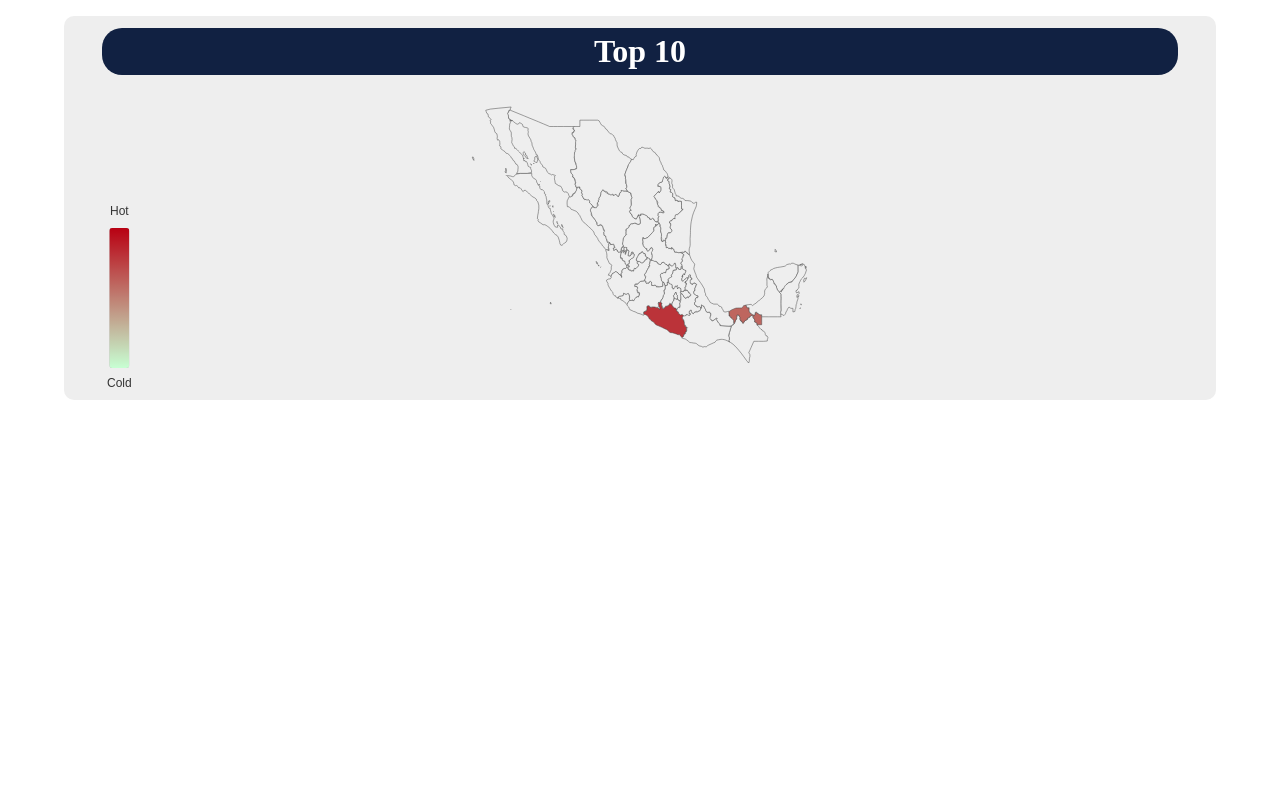
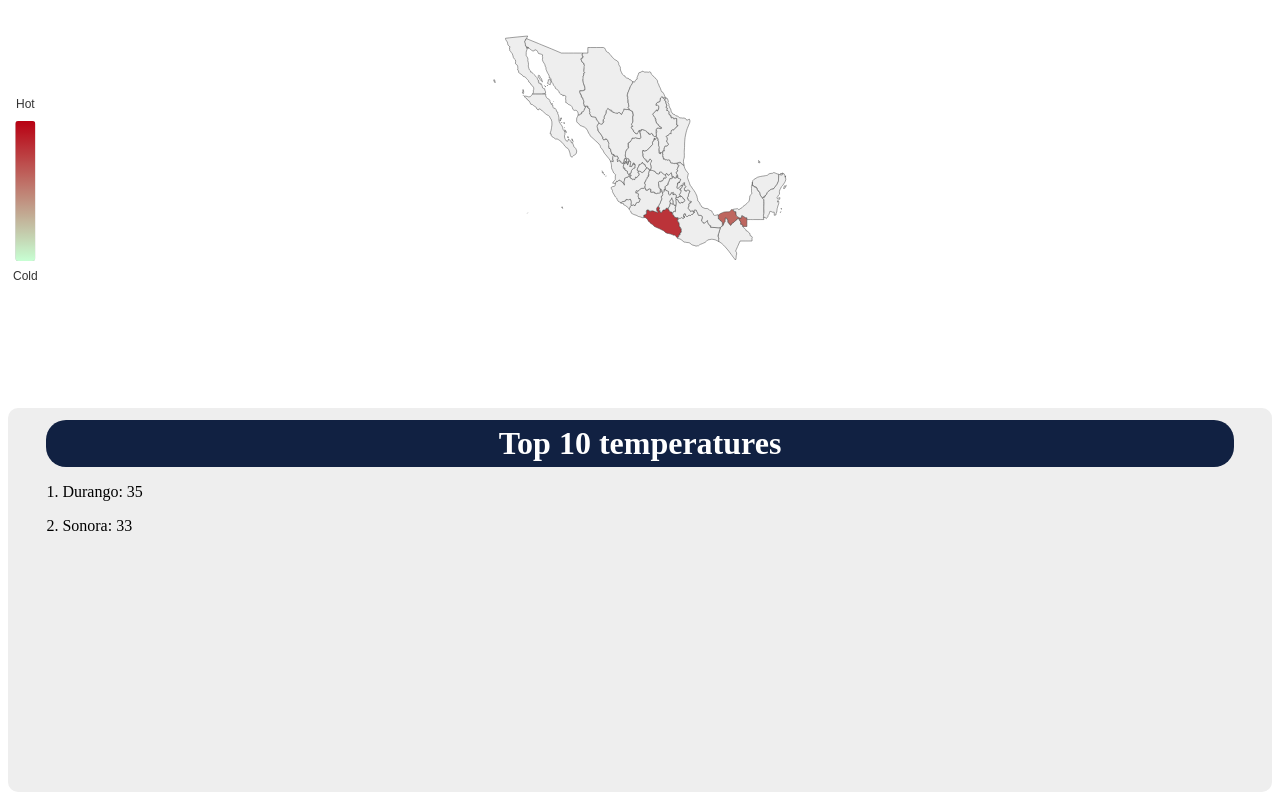
Before and after one commit to AroLeaf/wae-modelo, a Vue app in the folder project/: page / in a window 1280 px wide. Built offline with nearby package versions, Linux system fonts and the light colour scheme.

Commit message:
Top10 is toegevoegd

```diff
--- a/project/src/App.vue
+++ b/project/src/App.vue
@@ -1,7 +1,36 @@
 <script setup>
-import Top10 from './components/Top10.vue'
+import MexicoMap from './components/MexicoMap.vue'
+import Top10 from './components/Top10.vue';
 </script>
 
 <template>
-  <Top10/>
+  <MexicoMap/>
+  <div class="dataContainer">
+    <h1>Top 10 temperatures</h1>
+    <top10/>
+  </div>
 </template>
+
+<style>
+h1 {
+  background-color: rgb(17, 33, 66);
+  color: white;
+  padding: 5px;
+  border-radius: 20px;
+  text-align: center;
+  margin: 0;
+}
+
+div.dataContainer {
+  background-color: rgb(238, 238, 238);
+  border-radius: 10px;
+  padding: 1.5vh 3vw;
+  height: 45vh;
+}
+
+.data {
+  background-color: rgb(238, 238, 238);
+  color: rgb(17, 33, 66);
+  padding: 20px;
+}
+</style>
--- /dev/null
+++ b/project/src/components/MexicoMap.vue
@@ -0,0 +1,39 @@
+<script setup>
+import { ref } from 'vue'
+
+const chartOptions = ref({
+  tooltip: {
+    trigger: 'item',
+    formatter: '{b}<br/>Temperature: {c}°C'
+  },
+  visualMap: {
+    min: -10,
+    max: 40,
+    left: 'left',
+    top: 'bottom',
+    text: ['Hot', 'Cold'],
+    inRange: {
+      color: ['#c7ffd3', '#b80012']
+    },
+  },
+  series: [
+    {
+      name: 'Temperature',
+      type: 'map',
+      map: 'Mexico',
+      nameProperty: 'state_name',
+      label: {
+        show: false
+      },
+      data: [
+        { name: 'Guerrero', value: 30 },
+        { name: 'Tabasco', value: 20 }
+      ]
+    }
+  ]
+})
+</script>
+
+<template>
+    <v-chart :option="chartOptions" style="width: 100%; height: 35vh; margin-bottom: 15vh;" />
+</template>
--- a/project/src/components/Top10.vue
+++ b/project/src/components/Top10.vue
@@ -1,70 +1,13 @@
 <script setup>
-import { ref } from 'vue'
+    import { ref } from 'vue';
 
-const chartOptions = ref({
-  tooltip: {
-    trigger: 'item',
-    formatter: '{b}<br/>Temperature: {c}°C'
-  },
-  visualMap: {
-    min: -10,
-    max: 40,
-    left: 'left',
-    top: 'bottom',
-    text: ['Hot', 'Cold'],
-    inRange: {
-      color: ['#c7ffd3', '#b80012']
-    },
-  },
-  series: [
-    {
-      name: 'Temperature',
-      type: 'map',
-      map: 'Mexico',
-      nameProperty: 'state_name',
-      label: {
-        show: false
-      },
-      data: [
-        { name: 'Guerrero', value: 30 },
-        { name: 'Tabasco', value: 20 }
-      ]
-    }
-  ]
-})
+    const top10temps =  ref([
+        {key: 1, name: "Durango", temp: 35},
+        {key: 2, name: "Sonora", temp: 33}
+    ]);
 </script>
-
 <template>
-  <div class="dataContainer">
-    <h1>Top 10</h1>
-    <v-chart :option="chartOptions" style="width: 100%; height: 40vh" />
-  </div>
+    <p v-for="{temp, name, key} in top10temps">
+        {{key + ". " + name + ": " + temp}}
+    </p>
 </template>
-
-<style>
-body {
-  margin: 2vh 5vw;
-}
-
-h1 {
-  background-color: rgb(17, 33, 66);
-  color: white;
-  padding: 5px;
-  border-radius: 20px;
-  text-align: center;
-  margin: 0;
-}
-
-div.dataContainer {
-  background-color: rgb(238, 238, 238);
-  border-radius: 10px;
-  padding: 1.5vh 3vw;
-  height: 45vh;
-}
-
-.data {
-  background-color: rgb(238, 238, 238);
-  color: rgb(17, 33, 66);
-  padding: 20px;
-}
-</style>
```
